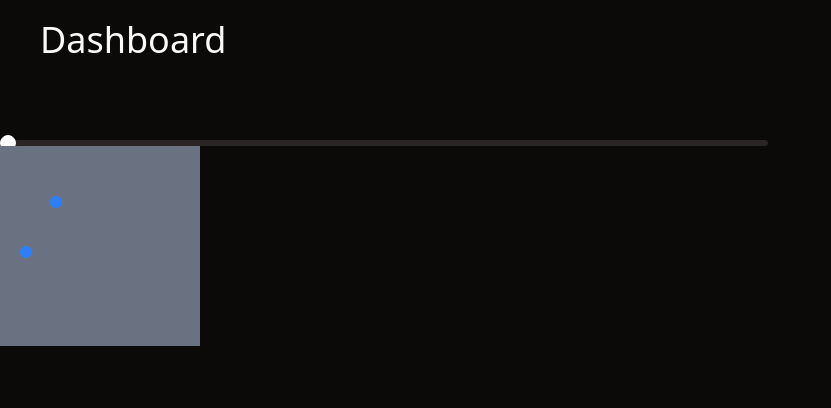
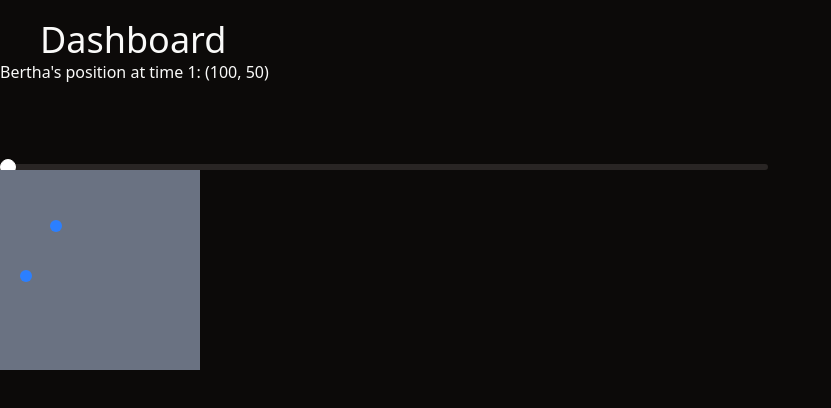
Before and after one commit to airwuu/MooGuard, a Next.js app: page /dashboard in a window 1280 px wide. Shown: the top 408 px of the page, without its empty margins (0-831 px from the left). Built offline with nearby package versions, Linux system fonts and the light colour scheme.

Commit message:
cow context

```diff
--- /dev/null
+++ b/app/dashboard/Context/CowContext.tsx
@@ -0,0 +1,7 @@
+"use client"
+
+import { createContext } from "react";
+import "./CowTypes";
+
+const CowContext = createContext<Cow[] | undefined>(undefined);
+export default CowContext;
--- /dev/null
+++ b/app/dashboard/Context/CowProvider.tsx
@@ -0,0 +1,46 @@
+"use client"
+
+import React, { createContext, useContext, useState, ReactNode } from "react";
+import CowContext from "./CowContext";
+import "./CowTypes";
+
+const sampleCowData: Cow[] = [
+  {
+    id: "1",
+    name: "Bertha",
+    healthStatus: "Dead",
+    confidence: 97,
+    reason: "Has not moved in 7d15h31m",
+    positions: [
+      { time: 0, x: 50, y: 50 },
+      { time: 1, x: 100, y: 50 },
+      { time: 2, x: 150, y: 100 },
+    ],
+  },
+  {
+    id: "2",
+    name: "Bartha",
+    healthStatus: "Ill",
+    confidence: 30,
+    reason: "Irregular eating, overeating",
+    positions: [
+      { time: 0, x: 20, y: 100 },
+      { time: 1, x: 50, y: 120 },
+      { time: 2, x: 80, y: 140 },
+    ],
+  },
+];
+
+interface CowProviderProps {
+  children: ReactNode;
+}
+
+export const CowProvider: React.FC<CowProviderProps> = ({ children }) => {
+  const [cows, setCows] = useState<Cow[]>(sampleCowData);
+
+  return (
+    <CowContext.Provider value={ cows }>
+      {children}
+    </CowContext.Provider>
+  );
+};
--- /dev/null
+++ b/app/dashboard/Context/CowTypes.tsx
@@ -0,0 +1,14 @@
+interface CowPosition {
+  time: number;
+  x: number;
+  y: number;
+}
+
+interface Cow {
+  id: string;
+  name: string;
+  healthStatus: string;
+  confidence: number;
+  reason: string;
+  positions: CowPosition[];
+}
--- a/app/dashboard/Context/Data.tsx
+++ /dev/null
@@ -1,64 +0,0 @@
-import React, { createContext, useContext, useState, ReactNode } from "react";
-
-interface CowPosition {
-  time: number;
-  x: number;
-  y: number;
-}
-
-interface Cow {
-  id: string;
-  name: string;
-  healthStatus: string;
-  confidence: number;
-  reason?: string;
-  positions: CowPosition[];
-}
-
-interface CowContextType {
-  cowData: Cow[];
-  time: number;
-  setTime: (newTime: number) => void;
-  selectedCow: Cow | null;
-  setSelectedCow: (cow: Cow | null) => void;
-}
-
-const CowContext = createContext<CowContextType | undefined>(undefined);
-
-const sampleCowData: Cow[] = [
-  {
-    id: "1",
-    name: "Bertha",
-    healthStatus: "Dead",
-    confidence: 97,
-    reason: "Has not moved in 7d15h31m",
-    positions: [
-      { time: 0, x: 50, y: 50 },
-      { time: 1, x: 100, y: 50 },
-      { time: 2, x: 150, y: 100 },
-    ],
-  },
-  {
-    id: "2",
-    name: "Bartha",
-    healthStatus: "Ill",
-    confidence: 30,
-    reason: "Irregular eating, overeating",
-    positions: [
-      { time: 0, x: 20, y: 100 },
-      { time: 1, x: 50, y: 120 },
-      { time: 2, x: 80, y: 140 },
-    ],
-  },
-];
-
-export function CowProvider({ children }: { children: ReactNode }) {
-  const [time, setTime] = useState(0);
-  const [selectedCow, setSelectedCow] = useState<Cow | null>(null);
-
-  return (
-    <CowContext.Provider value={{ cowData: sampleCowData, time, setTime, selectedCow, setSelectedCow }}>
-      {children}
-    </CowContext.Provider>
-  );
-}
--- a/app/dashboard/Irregularities/Irregularities.tsx
+++ b/app/dashboard/Irregularities/Irregularities.tsx
@@ -3,11 +3,22 @@ irregularities is placed at the top left of the website. it has a title, and
 under that is a scrollable container. In the scrollable container, it will display
 multiple CowData. CowData has name, id, health, sickness confidence, and sickness reason.
 */
+"use client"
+
+import { useContext } from "react";
+import CowContext from "./../Context/CowContext";
 
 export default function Irregularities( ) {
+  const cows = useContext(CowContext);
+
+  const printCow = () => {
+    console.log(cows);
+  };
+
   return (
     <>
-
+      <p>{cows[0].name}'s position at time {cows[0].positions[1].time}:
+        ({cows[0].positions[1].x}, {cows[0].positions[1].y})</p>
     </>
   );
 }
--- a/app/dashboard/page.tsx
+++ b/app/dashboard/page.tsx
@@ -1,44 +1,20 @@
 import Grid from "./Grid/Grid"
+import { CowProvider } from "./Context/CowProvider";
+import Irregularities from "./Irregularities/Irregularities";
 
-import { CowsTable, columns } from "./DataTable/Columns"
-
-const totalCows = 100;
-const potentialIll = 5;
-
-const potentialIllBgColor = potentialIll > 0 ? "bg-red-500" : "bg-green-500";
-
-async function getData(): Promise<CowsTable[]> {
-  // Fetch data from your API here.
-  return [
-    {
-      id: "728ed52f",
-      identifier: 429,
-      name: "Bertha",
-      status: "dead",
-      location: "(x, y)",
-    },
-    // ...
-  ]
-}
-
-
-
-export default async function Dashboard({}) {
-  const data = await getData()
+export default function Dashboard({}) {
 
   return (
-    <>
+    <CowProvider>
       <p className="text-4xl ml-10 mt-5">Dashboard</p>
 
-      {/* <div className="flex items-center space-x-4 mt-10">
-        <p className="ml-25">Total Cows: {totalCows}</p>
-        <p className="ml-100">Statistic</p>
-        <p className={`${potentialIllBgColor} px-5 py-3 inline-block ml-100 rounded-lg`}>Potential Illnesses: {potentialIll} </p>
-      </div>  */}
+      <div>
+        <Irregularities />
+      </div>
 
       <div className="py-20">
         <Grid />
       </div>
-    </>
+    </CowProvider>
   )
 }
```
Also changed, not shown: app/CowData.ts (added).
